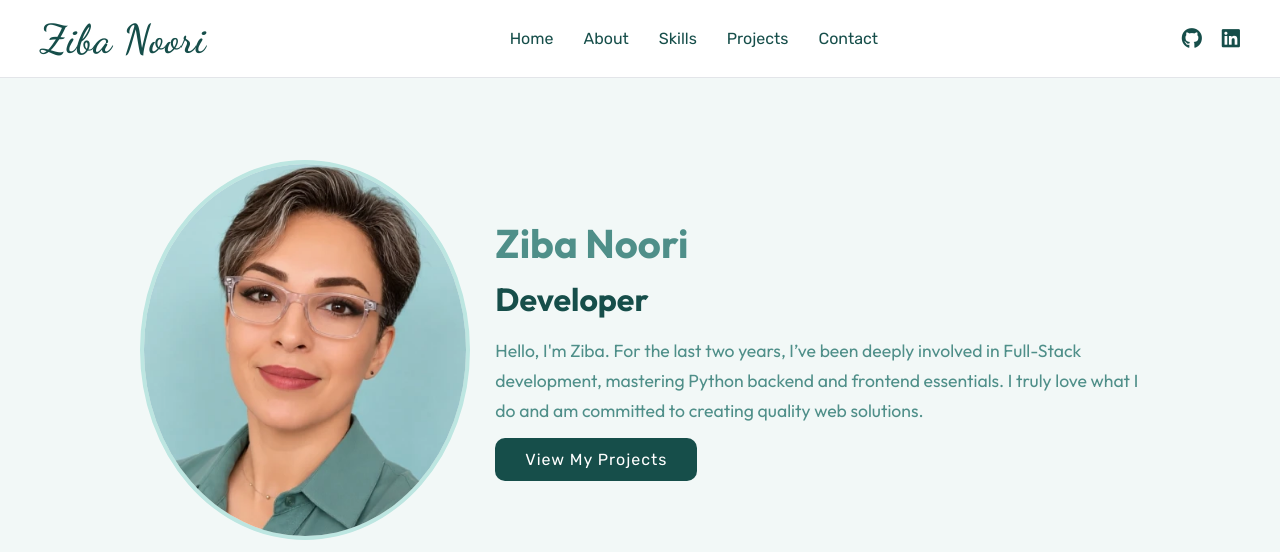
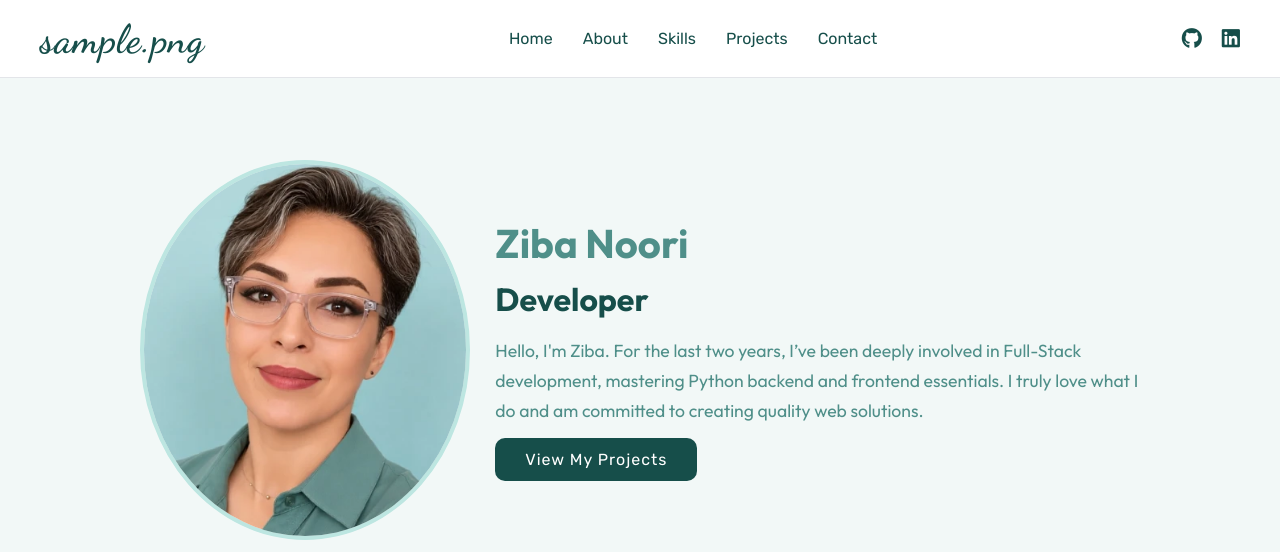
Before and after one commit to zibanoori/fullPortfo, a Django app: page / in a window 1280 px wide. Shown: the top 552 px of the page. Run offline with Django 5.2, Linux system fonts and the light colour scheme; tables that the repository leaves empty hold one stand-in row (values such as "Sample post").

Commit message:
Use dynamic logo text for home navigation link

```diff
--- a/template/index.html
+++ b/template/index.html
@@ -21,7 +21,7 @@
   <body>
     <header class="site-header">
       <h1 class="logo">
-        <a href="#home">Ziba Noori</a>
+        <a href="#home">{{ details.logo }}</a>
       </h1>
       <nav class="navbar">
         <ul class="nav-list">
```
